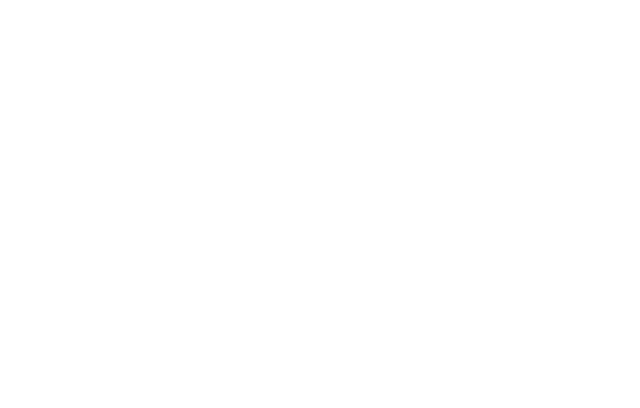
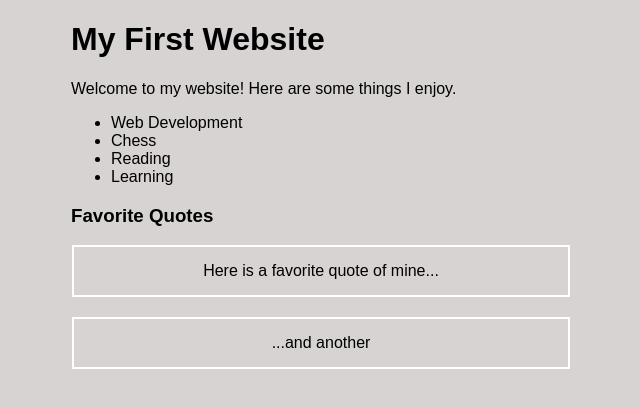
Before and after one commit to OceanK007/html-css-js, a plain HTML site: page index.html in a window 1280 px wide. Shown: the whole page, without its empty margins (319-959 px from the left). Drawn offline with Linux system fonts and the light colour scheme.

Commit message:
Adding changes for exercise1

```diff
--- a/css/style.css
+++ b/css/style.css
@@ -0,0 +1,19 @@
+body
+{
+    background-color:#D7D3D2;
+    font-family: Arial, Helvetica, sans-serif;
+}
+
+div
+{
+    margin: auto;
+    width:500px;
+}
+
+blockquote
+{
+    border: 2px solid white;
+    margin:1px;
+    padding:15px;
+    text-align: center;
+}
--- a/index.html
+++ b/index.html
@@ -10,6 +10,19 @@
         <script type="text/javascript" src="js/script.js"></script>
     </head>
     <body>
+        <div>
+            <h1>My First Website</h1>
+            <p>Welcome to my website! Here are some things I enjoy.</p>
+            <ul>
+                <li>Web Development</li>
+                <li>Chess</li>
+                <li>Reading</li>
+                <li>Learning</li>
+            </ul>
 
+            <h3>Favorite Quotes</h3>
+            <blockquote>Here is a favorite quote of mine...</blockquote><br>
+            <blockquote>...and another</blockquote>
+        </div>
     </body>
 </html>
```
